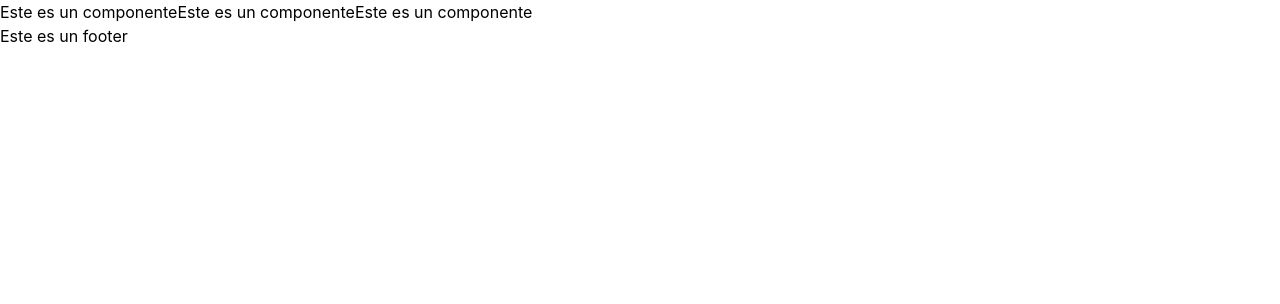
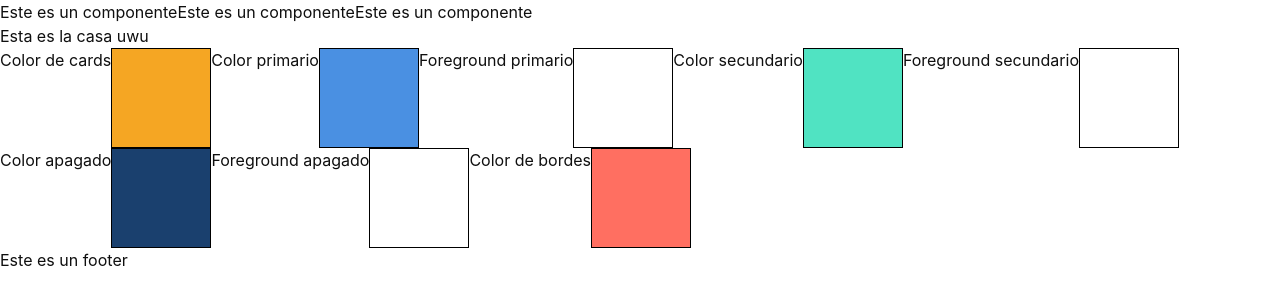
Before and after one commit to JoseMiguelVS/team-portfolio, a React (Vite) app: page / in a window 1280 px wide. Shown: the top 304 px of the page. Built offline with nearby package versions, Linux system fonts and the light colour scheme.

Commit message:
Definicion de colores

```diff
--- a/src/App.css
+++ /dev/null
@@ -1,184 +0,0 @@
-.counter {
-  font-size: 16px;
-  padding: 5px 10px;
-  border-radius: 5px;
-  color: var(--accent);
-  background: var(--accent-bg);
-  border: 2px solid transparent;
-  transition: border-color 0.3s;
-  margin-bottom: 24px;
-
-  &:hover {
-    border-color: var(--accent-border);
-  }
-  &:focus-visible {
-    outline: 2px solid var(--accent);
-    outline-offset: 2px;
-  }
-}
-
-.hero {
-  position: relative;
-
-  .base,
-  .framework,
-  .vite {
-    inset-inline: 0;
-    margin: 0 auto;
-  }
-
-  .base {
-    width: 170px;
-    position: relative;
-    z-index: 0;
-  }
-
-  .framework,
-  .vite {
-    position: absolute;
-  }
-
-  .framework {
-    z-index: 1;
-    top: 34px;
-    height: 28px;
-    transform: perspective(2000px) rotateZ(300deg) rotateX(44deg) rotateY(39deg)
-      scale(1.4);
-  }
-
-  .vite {
-    z-index: 0;
-    top: 107px;
-    height: 26px;
-    width: auto;
-    transform: perspective(2000px) rotateZ(300deg) rotateX(40deg) rotateY(39deg)
-      scale(0.8);
-  }
-}
-
-#center {
-  display: flex;
-  flex-direction: column;
-  gap: 25px;
-  place-content: center;
-  place-items: center;
-  flex-grow: 1;
-
-  @media (max-width: 1024px) {
-    padding: 32px 20px 24px;
-    gap: 18px;
-  }
-}
-
-#next-steps {
-  display: flex;
-  border-top: 1px solid var(--border);
-  text-align: left;
-
-  & > div {
-    flex: 1 1 0;
-    padding: 32px;
-    @media (max-width: 1024px) {
-      padding: 24px 20px;
-    }
-  }
-
-  .icon {
-    margin-bottom: 16px;
-    width: 22px;
-    height: 22px;
-  }
-
-  @media (max-width: 1024px) {
-    flex-direction: column;
-    text-align: center;
-  }
-}
-
-#docs {
-  border-right: 1px solid var(--border);
-
-  @media (max-width: 1024px) {
-    border-right: none;
-    border-bottom: 1px solid var(--border);
-  }
-}
-
-#next-steps ul {
-  list-style: none;
-  padding: 0;
-  display: flex;
-  gap: 8px;
-  margin: 32px 0 0;
-
-  .logo {
-    height: 18px;
-  }
-
-  a {
-    color: var(--text-h);
-    font-size: 16px;
-    border-radius: 6px;
-    background: var(--social-bg);
-    display: flex;
-    padding: 6px 12px;
-    align-items: center;
-    gap: 8px;
-    text-decoration: none;
-    transition: box-shadow 0.3s;
-
-    &:hover {
-      box-shadow: var(--shadow);
-    }
-    .button-icon {
-      height: 18px;
-      width: 18px;
-    }
-  }
-
-  @media (max-width: 1024px) {
-    margin-top: 20px;
-    flex-wrap: wrap;
-    justify-content: center;
-
-    li {
-      flex: 1 1 calc(50% - 8px);
-    }
-
-    a {
-      width: 100%;
-      justify-content: center;
-      box-sizing: border-box;
-    }
-  }
-}
-
-#spacer {
-  height: 88px;
-  border-top: 1px solid var(--border);
-  @media (max-width: 1024px) {
-    height: 48px;
-  }
-}
-
-.ticks {
-  position: relative;
-  width: 100%;
-
-  &::before,
-  &::after {
-    content: '';
-    position: absolute;
-    top: -4.5px;
-    border: 5px solid transparent;
-  }
-
-  &::before {
-    left: 0;
-    border-left-color: var(--border);
-  }
-  &::after {
-    right: 0;
-    border-right-color: var(--border);
-  }
-}
--- a/src/App.jsx
+++ b/src/App.jsx
@@ -1,14 +1,20 @@
-import './App.css'
-import {Nav} from './components/nav.jsx'
-import {Footer} from './components/footer.jsx'
+import {NavBar} from './layout/NavBar.jsx';
+import {Footer} from './layout/Footer';
+import {Home} from './sections/Home.jsx'
+import {Delete} from './sections/DeleteThis.jsx'
 
 function App() {
 
   return (
-    <>
-    <Nav></Nav>
-    <Footer></Footer>
-    </>
+    <div className='min-h-screen overflow-x-hidden'>
+      <NavBar/>
+      <main>
+      <Home/>
+
+      <Delete/>
+      </main>
+      <Footer/>
+    </div>
   )
 }
 
--- a/src/index.css
+++ b/src/index.css
@@ -1 +1,82 @@
 @import "tailwindcss";
+
+@theme {
+  --color-background: #FFFFFF;
+  --color-foreground: #0F0F0F;
+
+  --color-card: #F5A623;
+
+  --color-primary: #4A90E2;
+  --color-primary-foreground: #FFF;
+
+  --color-secondary: #50E3C2;
+  --color-secondary-foreground: #FFF;
+
+  --color-muted: #1A406E;
+  --color-muted-foreground: #fff;
+
+  --color-border: #FF6F61;
+
+  --radius: 0.75rem;
+}
+
+@layer base {
+  html {
+    scroll-behavior: smooth;
+  }
+
+  button {
+    cursor: pointer;
+  }
+
+  body {
+    background-color: var(--color-background);
+    color: var(--color-foreground);
+    font-family: "Inter", sans-serif;
+  }
+
+  .font-serif {
+    font-family: "Playfair Display", serif;
+  }
+
+  /* BORRAR ESTA PARTE */
+
+  .test{
+    height: 100px;
+    width: 100px;
+    border: 1px solid black;
+  }
+
+  #test1{
+    background-color: var(--color-card);
+  }
+
+  #test2{
+    background-color: var(--color-primary);
+  }
+
+  #test3{
+    background-color: var(--color-primary-foreground);
+  }
+
+  #test4{
+    background-color: var(--color-secondary);
+  }
+
+  #test5{
+    background-color: var(--color-secondary-foreground);
+  }
+
+  #test6{
+    background-color: var(--color-muted);
+  }
+
+  #test7{
+    background-color: var(--color-muted-foreground);
+  }
+
+  #test8{
+    background-color: var(--color-border);
+  }
+
+}
--- a/src/components/footer.jsx
+++ b/src/layout/Footer.jsx
@@ -3,3 +3,5 @@ export function Footer(){
         Este es un footer
     </footer>
 }
+
+export default Footer
--- a/src/components/nav.jsx
+++ b/src/layout/NavBar.jsx
@@ -1,4 +1,4 @@
-export function Nav(){
+export function NavBar(){
     return <header>
         <a href="#">Este es un componente</a>
         <a href="#">Este es un componente</a>
--- /dev/null
+++ b/src/sections/DeleteThis.jsx
@@ -0,0 +1,20 @@
+export function Delete(){
+    return <section className="flex flex-wrap">
+        <p>Color de cards</p>
+        <div className="test" id="test1"></div>
+        <p>Color primario</p>
+        <div className="test" id="test2"></div>
+        <p>Foreground primario</p>
+        <div className="test" id="test3"></div>
+        <p>Color secundario</p>
+        <div className="test" id="test4"></div>
+        <p>Foreground secundario</p>
+        <div className="test" id="test5"></div>
+        <p>Color apagado</p>
+        <div className="test" id="test6"></div>
+        <p>Foreground apagado</p>
+        <div className="test" id="test7"></div>
+        <p>Color de bordes</p>
+        <div className="test" id="test8"></div>
+    </section>
+}
--- /dev/null
+++ b/src/sections/Home.jsx
@@ -0,0 +1,3 @@
+export function Home(){
+    return <section id="home">Esta es la casa uwu</section>
+}
```
